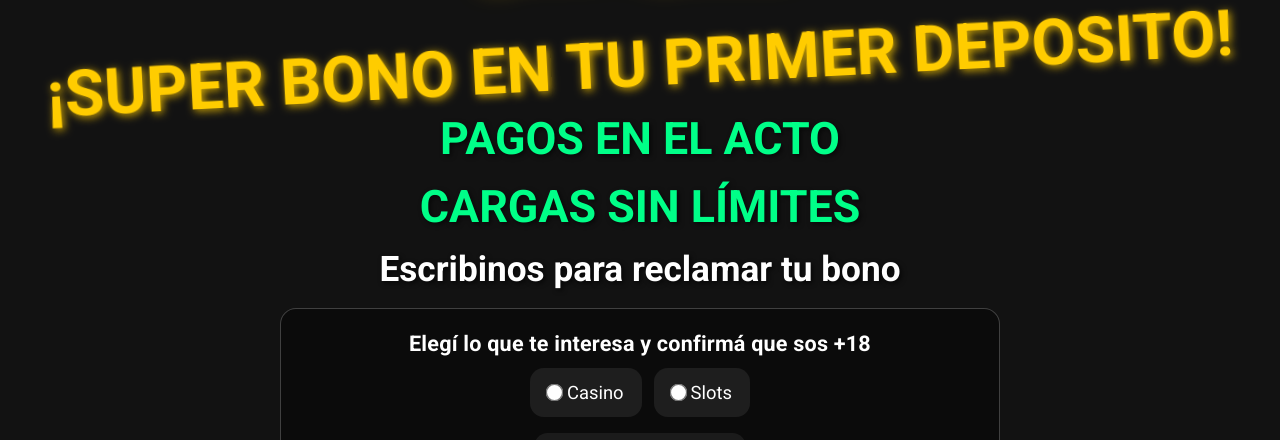
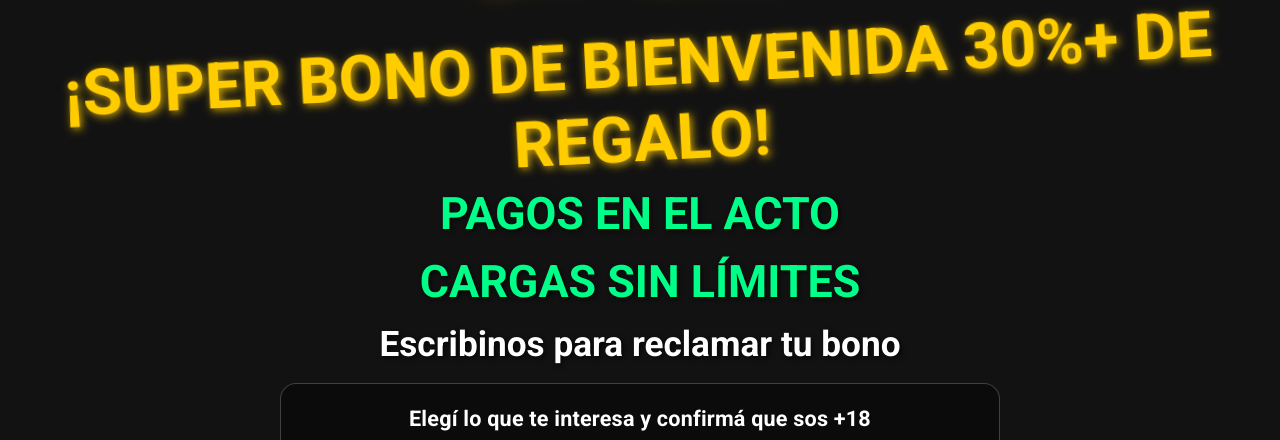
Before and after one commit to Kapitan02/landing-joker-hugo1, a plain HTML site: page index.html in a window 1280 px wide. Shown: the part 306-746 px from the top of the page. Drawn offline with Linux system fonts and the light colour scheme.

Commit message:
index.html

```diff
--- a/index.html
+++ b/index.html
@@ -158,7 +158,7 @@
 
   <img class="logo" src="img/joker.png" alt="Payaso Joker’s Jewels">
 
-  <div class="bono">¡SUPER BONO EN TU PRIMER DEPOSITO!</div>
+  <div class="bono">¡SUPER BONO DE BIENVENIDA 30%+ DE REGALO!</div>
   <div class="retiros">PAGOS EN EL ACTO</div>
   <div class="retiros">CARGAS SIN LÍMITES</div>
   <div class="instrucciones">Escribinos para reclamar tu bono</div>
```
